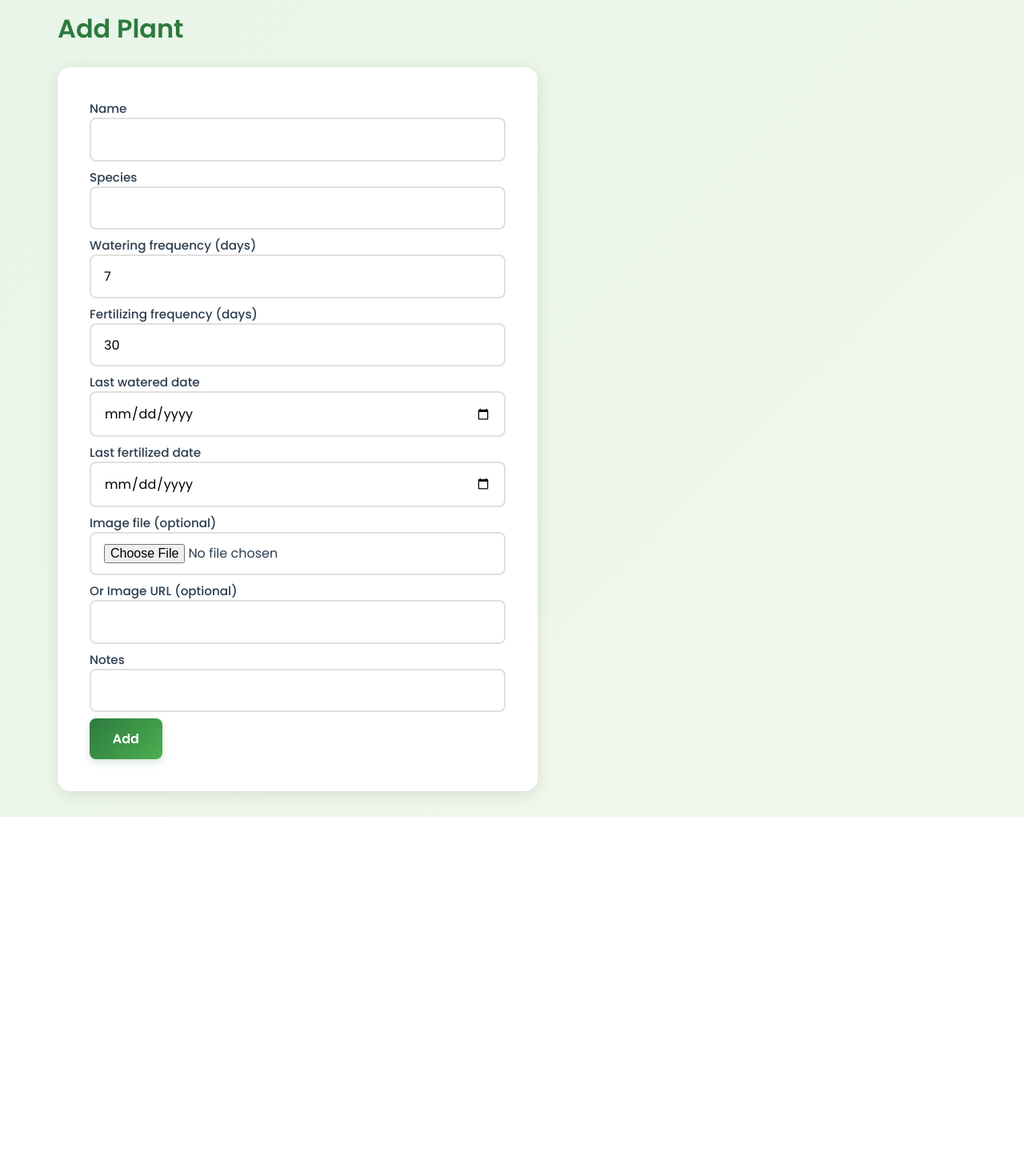
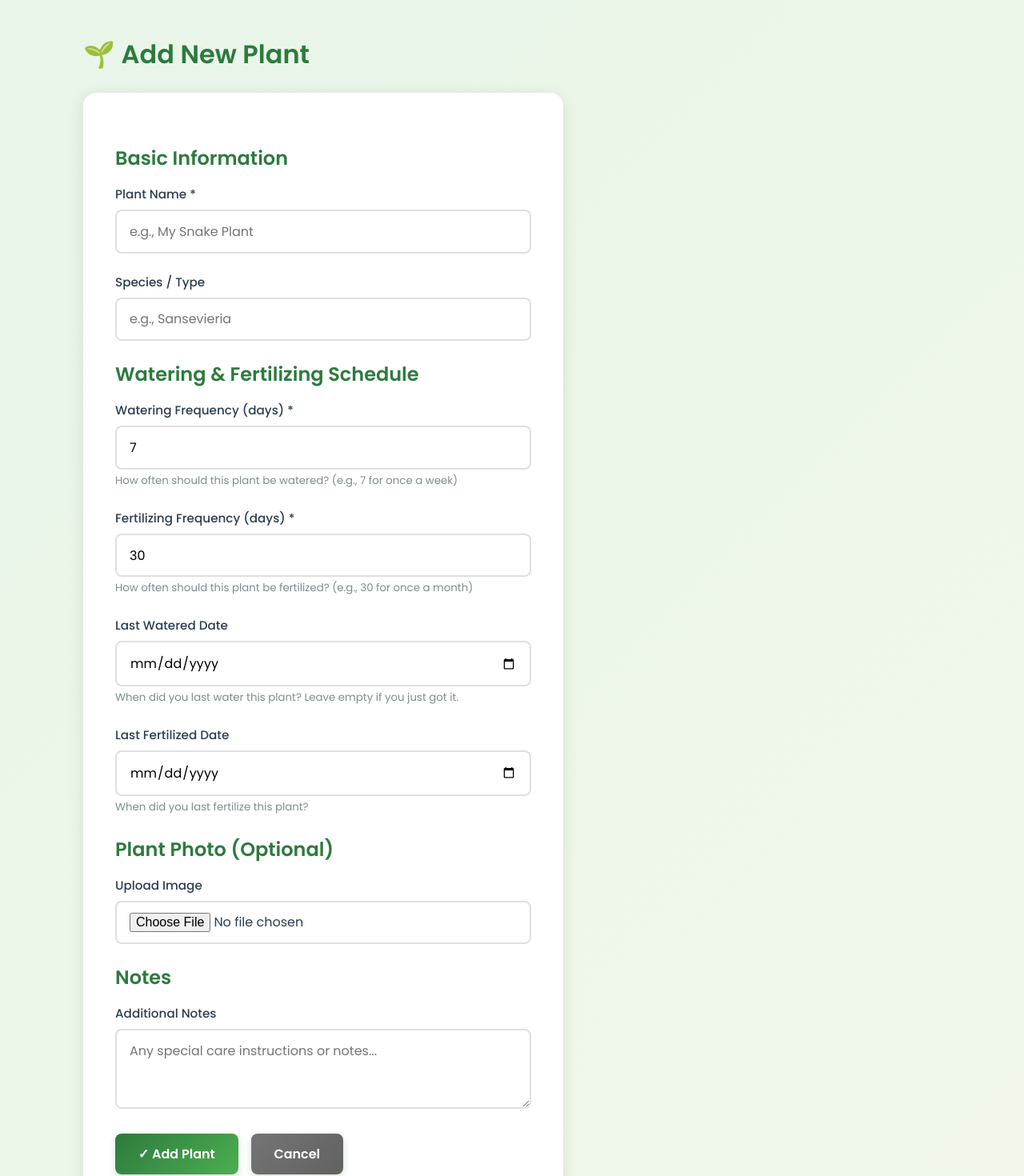
Before and after one commit to deepan-crypto/mern-intern-project, a React (Vite) app in the folder frontend/: page /add in a window 1280 px wide. Shown: the part 100-1570 px from the top of the page at 80% size. Before the commit the page ends 1121 px from the top, so only its background shows below. Built offline with nearby package versions, Linux system fonts and the light colour scheme.

Commit message:
Addplant.jsx

```diff
--- a/frontend/src/pages/AddPlant.jsx
+++ b/frontend/src/pages/AddPlant.jsx
@@ -1,72 +1,223 @@
-import React from 'react';
-import { useOutletContext } from 'react-router-dom';
+// ADD PLANT PAGE
+// This is where users can add a new plant to track
+import React, { useState } from 'react';
+import { useOutletContext, useNavigate } from 'react-router-dom';
 
 export default function AddPlant() {
-  const { setPlants, token } = useOutletContext();
+  const { token } = useOutletContext();
+  const navigate = useNavigate(); // React Router hook for navigation
 
-  const handleSubmit = (e) => {
+  // Store all form data in state
+  const [name, setName] = useState('');
+  const [species, setSpecies] = useState('');
+  const [wateringFrequency, setWateringFrequency] = useState('7');
+  const [fertilizingFrequency, setFertilizingFrequency] = useState('30');
+  const [lastWatered, setLastWatered] = useState('');
+  const [lastFertilized, setLastFertilized] = useState('');
+  const [imageFile, setImageFile] = useState(null);
+  const [imagePreview, setImagePreview] = useState('');
+  const [notes, setNotes] = useState('');
+  const [loading, setLoading] = useState(false);
+  const [error, setError] = useState('');
+
+  // Handle image file selection
+  const handleImageChange = (e) => {
+    const file = e.target.files[0];
+    if (file) {
+      setImageFile(file);
+
+      // Create a preview of the image
+      const reader = new FileReader();
+      reader.onload = () => {
+        setImagePreview(reader.result);
+      };
+      reader.readAsDataURL(file);
+    }
+  };
+
+  // Handle form submission
+  const handleSubmit = async (e) => {
     e.preventDefault();
-    const form = e.target;
+    setLoading(true);
+    setError('');
 
-    // function to send the data to backend
-    const send = (imageData) => {
-      const data = {
-        name: form.name.value,
-        species: form.species.value,
-        wateringFrequencyDays: Number(form.wateringFrequencyDays.value),
-        fertilizingFrequencyDays: Number(form.fertilizingFrequencyDays.value),
-        lastWateredDate: form.lastWateredDate.value || null,
-        lastFertilizedDate: form.lastFertilizedDate.value || null,
-        image: imageData || form.imageUrl.value || '',
-        notes: form.notes.value
-      };
+    // Convert image to base64 if there is one
+    let imageData = '';
+    if (imageFile) {
+      imageData = imagePreview; // we already have it in base64
+    }
 
-      fetch('http://localhost:5000/api/plants', {
+    // Prepare data to send to backend
+    const plantData = {
+      name,
+      species,
+      wateringFrequencyDays: Number(wateringFrequency),
+      fertilizingFrequencyDays: Number(fertilizingFrequency),
+      lastWateredDate: lastWatered || null,
+      lastFertilizedDate: lastFertilized || null,
+      image: imageData,
+      notes
+    };
+
+    try {
+      // Send POST request to create new plant
+      const response = await fetch('http://localhost:5000/api/plants', {
         method: 'POST',
         headers: {
           'Content-Type': 'application/json',
-          Authorization: `Bearer ${token}`
+          Authorization: `Bearer ${token}` // include token for authentication
         },
-        body: JSON.stringify(data)
-      }).then(res => res.json())
-        .then(newPlant => {
-          // simple fetch again to update the list
-          fetch('http://localhost:5000/api/plants', { headers: { Authorization: `Bearer ${token}` } })
-            .then(r => r.json())
-            .then(list => {
-              setPlants(list);
-              window.location = '/';
-            });
-        }).catch(err => console.error('Error adding plant', err));
-    };
+        body: JSON.stringify(plantData)
+      });
 
-    // handle file input if present
-    const file = form.imageFile.files[0];
-    if (file) {
-      const reader = new FileReader();
-      reader.onload = function () {
-        send(reader.result); // base64
-      };
-      reader.readAsDataURL(file);
-    } else {
-      send(null);
+      const data = await response.json();
+
+      if (response.ok) {
+        // Success! Go back to dashboard
+        navigate('/');
+      } else {
+        setError(data.message || 'Failed to add plant');
+      }
+    } catch (err) {
+      setError('Network error. Please try again.');
+    } finally {
+      setLoading(false);
     }
   };
 
   return (
-    <div>
-      <h2>Add Plant</h2>
+    <div className="container fade-in">
+      <h2>🌱 Add New Plant</h2>
+
+      {error && <div className="alert alert-error">{error}</div>}
+
       <form onSubmit={handleSubmit} className="form">
-        <label>Name <input name="name" required /></label>
-        <label>Species <input name="species" /></label>
-        <label>Watering frequency (days) <input name="wateringFrequencyDays" type="number" defaultValue="7" /></label>
-        <label>Fertilizing frequency (days) <input name="fertilizingFrequencyDays" type="number" defaultValue="30" /></label>
-        <label>Last watered date <input name="lastWateredDate" type="date" /></label>
-        <label>Last fertilized date <input name="lastFertilizedDate" type="date" /></label>
-        <label>Image file (optional) <input name="imageFile" type="file" accept="image/*" /></label>
-        <label>Or Image URL (optional) <input name="imageUrl" /></label>
-        <label>Notes <input name="notes" /></label>
-        <button type="submit">Add</button>
+        {/* BASIC INFO SECTION */}
+        <h3>Basic Information</h3>
+
+        <div className="form-group">
+          <label>Plant Name *</label>
+          <input
+            type="text"
+            value={name}
+            onChange={(e) => setName(e.target.value)}
+            required
+            placeholder="e.g., My Snake Plant"
+          />
+        </div>
+
+        <div className="form-group">
+          <label>Species / Type</label>
+          <input
+            type="text"
+            value={species}
+            onChange={(e) => setSpecies(e.target.value)}
+            placeholder="e.g., Sansevieria"
+          />
+        </div>
+
+        {/* SCHEDULE SECTION */}
+        <h3>Watering & Fertilizing Schedule</h3>
+
+        <div className="form-group">
+          <label>Watering Frequency (days) *</label>
+          <input
+            type="number"
+            value={wateringFrequency}
+            onChange={(e) => setWateringFrequency(e.target.value)}
+            required
+            min="1"
+            placeholder="How many days between watering?"
+          />
+          <small style={{ color: 'var(--text-light)' }}>
+            How often should this plant be watered? (e.g., 7 for once a week)
+          </small>
+        </div>
+
+        <div className="form-group">
+          <label>Fertilizing Frequency (days) *</label>
+          <input
+            type="number"
+            value={fertilizingFrequency}
+            onChange={(e) => setFertilizingFrequency(e.target.value)}
+            required
+            min="1"
+            placeholder="How many days between fertilizing?"
+          />
+          <small style={{ color: 'var(--text-light)' }}>
+            How often should this plant be fertilized? (e.g., 30 for once a month)
+          </small>
+        </div>
+
+        <div className="form-group">
+          <label>Last Watered Date</label>
+          <input
+            type="date"
+            value={lastWatered}
+            onChange={(e) => setLastWatered(e.target.value)}
+          />
+          <small style={{ color: 'var(--text-light)' }}>
+            When did you last water this plant? Leave empty if you just got it.
+          </small>
+        </div>
+
+        <div className="form-group">
+          <label>Last Fertilized Date</label>
+          <input
+            type="date"
+            value={lastFertilized}
+            onChange={(e) => setLastFertilized(e.target.value)}
+          />
+          <small style={{ color: 'var(--text-light)' }}>
+            When did you last fertilize this plant?
+          </small>
+        </div>
+
+        {/* IMAGE SECTION */}
+        <h3>Plant Photo (Optional)</h3>
+
+        <div className="form-group">
+          <label>Upload Image</label>
+          <input
+            type="file"
+            accept="image/*"
+            onChange={handleImageChange}
+          />
+        </div>
+
+        {/* Show image preview if user selected one */}
+        {imagePreview && (
+          <div className="image-preview">
+            <img src={imagePreview} alt="Preview" />
+          </div>
+        )}
+
+        {/* NOTES SECTION */}
+        <h3>Notes</h3>
+
+        <div className="form-group">
+          <label>Additional Notes</label>
+          <textarea
+            value={notes}
+            onChange={(e) => setNotes(e.target.value)}
+            placeholder="Any special care instructions or notes..."
+          />
+        </div>
+
+        {/* SUBMIT BUTTONS */}
+        <div className="button-group">
+          <button type="submit" className="button" disabled={loading}>
+            {loading ? 'Adding Plant...' : '✓ Add Plant'}
+          </button>
+          <button
+            type="button"
+            className="button button-secondary"
+            onClick={() => navigate('/')}
+            disabled={loading}
+          >
+            Cancel
+          </button>
+        </div>
       </form>
     </div>
   );
```
